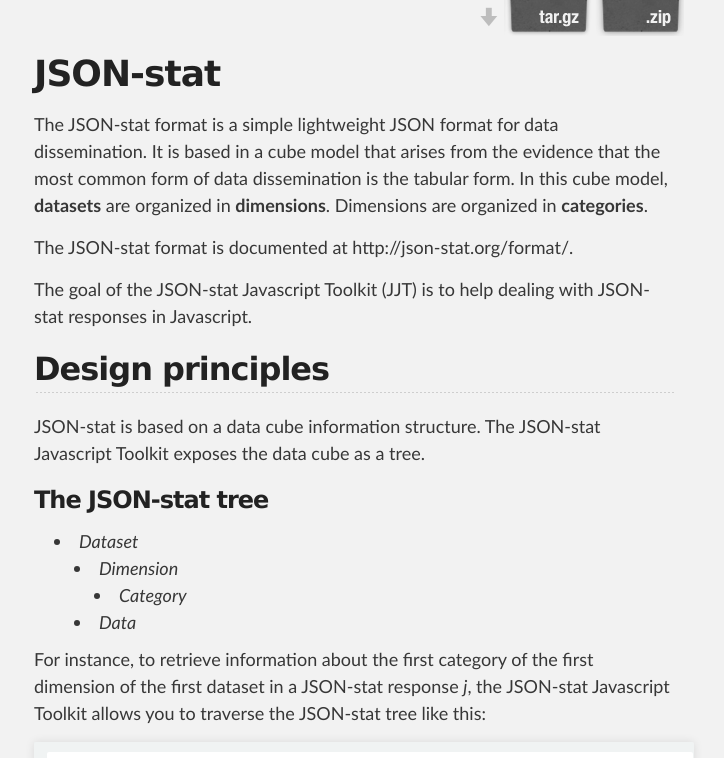
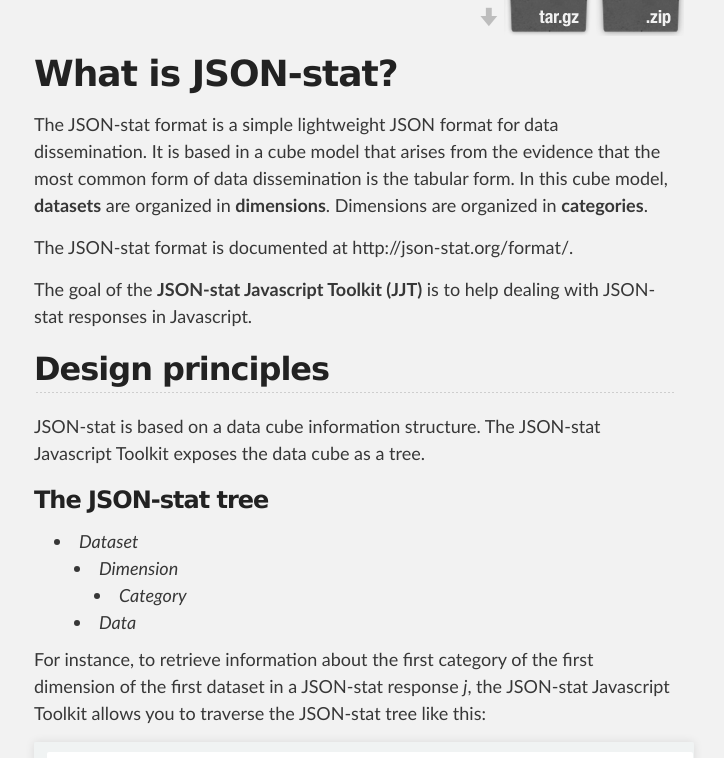
Before and after one commit to badosa/JSON-stat, a Jekyll site: the page built from index.md, in a window 1280 px wide and 900 px high, cut to the strip 142-900 px from the top of the window. Shown: the whole strip, without its empty margins (286-1010 px from the left). Built offline with Jekyll 4.4.1, drawn with Linux system fonts in a browser that asks for light colours; Markdown is read by kramdown in place of the engine named in the settings.

Commit message:
Intro edited

```diff
--- a/index.md
+++ b/index.md
@@ -4,13 +4,13 @@ title: JSON-stat Javascript Toolkit
 description: A library for the JSON-stat format
 ---
 
-# JSON-stat
+# What is JSON-stat?
 
 The JSON-stat format is a simple lightweight JSON format for data dissemination. It is based in a cube model that arises from the evidence that the most common form of data dissemination is the tabular form. In this cube model, **datasets** are organized in **dimensions**. Dimensions are organized in **categories**.
 
 The JSON-stat format is documented at http://json-stat.org/format/.
 
-The goal of the JSON-stat Javascript Toolkit (JJT) is to help dealing with JSON-stat responses in Javascript.
+The goal of the **JSON-stat Javascript Toolkit (JJT)** is to help dealing with JSON-stat responses in Javascript.
 
 ## Design principles
 
```
